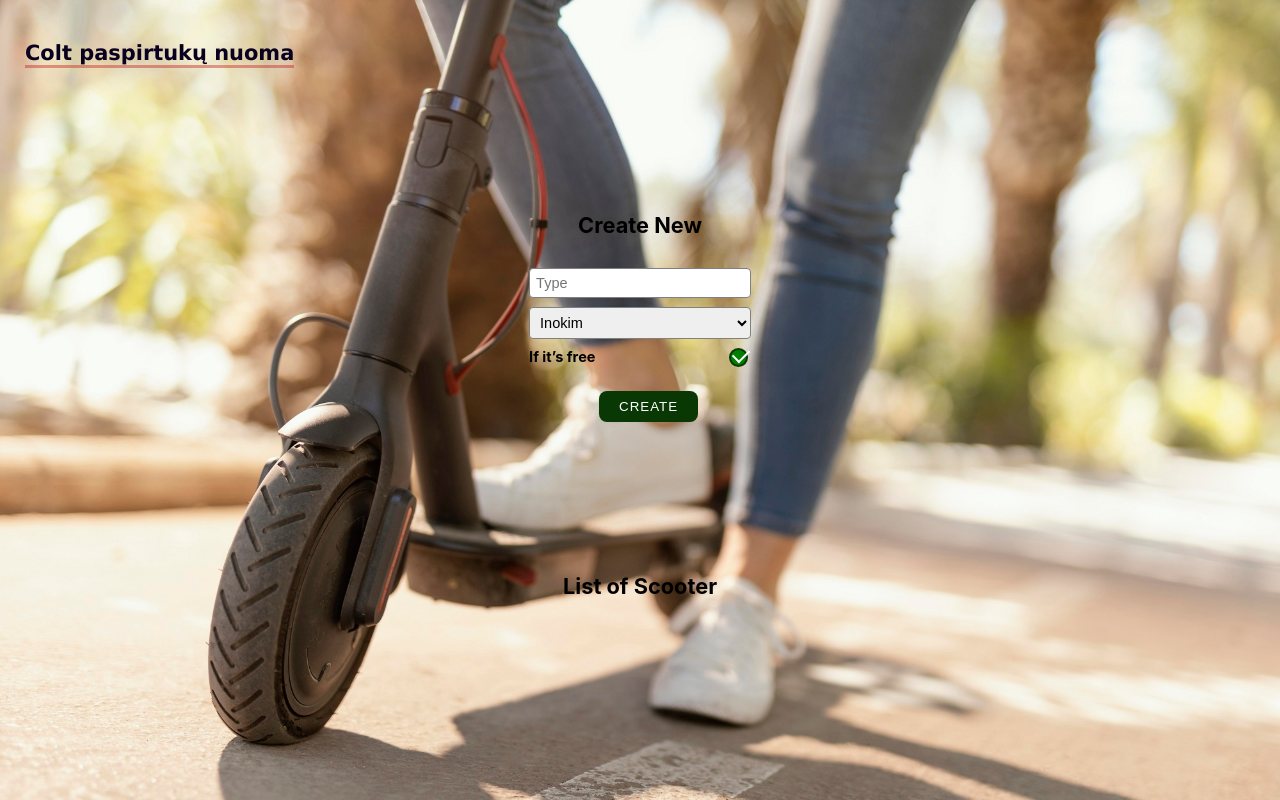
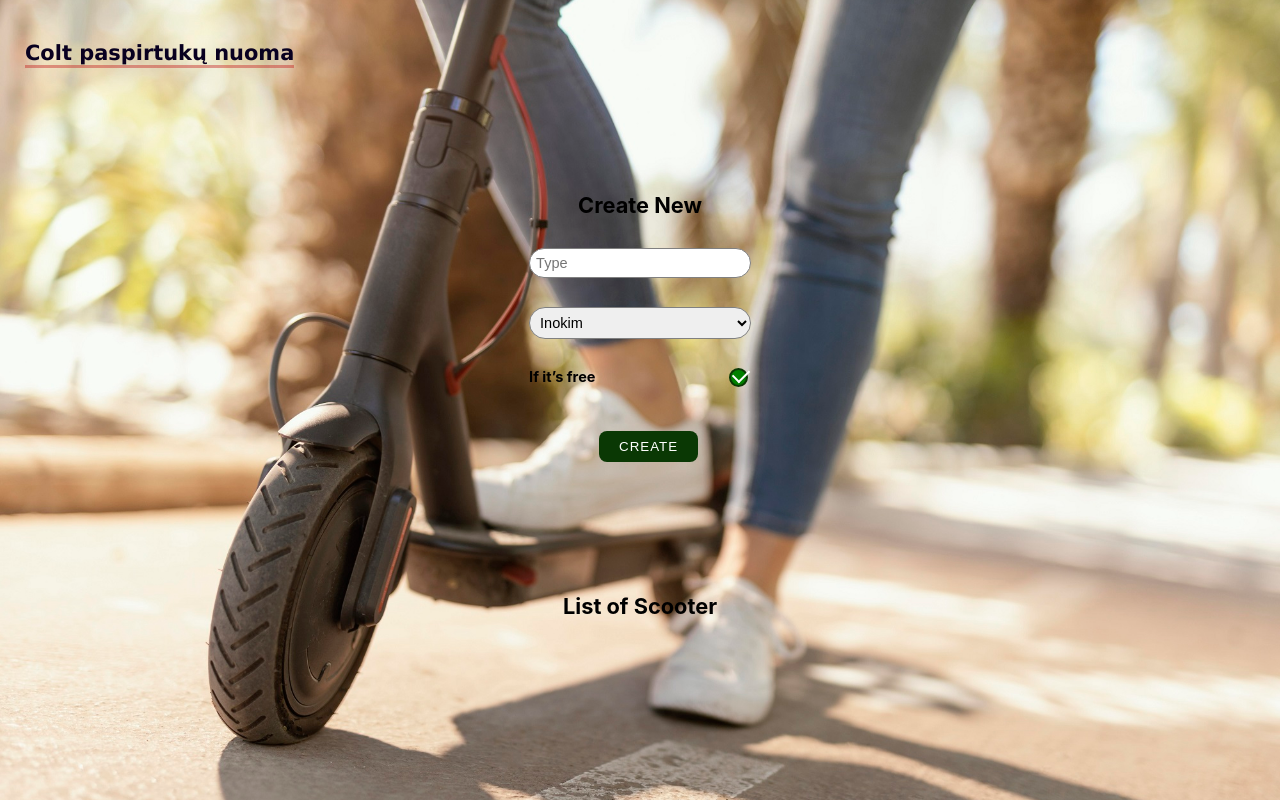
Before and after one commit to Rodzertinas/Paspirtukai, a React (Create React App) app: page / in a window 1280 px wide. Built offline with nearby package versions, Linux system fonts and the light colour scheme.

Commit message:
update
Signed-off-by: Rodzertinas <mr.rodzertinas@inbox.lt>

```diff
--- a/src/crud.scss
+++ b/src/crud.scss
@@ -103,10 +103,10 @@ body {
         }
             input,
             select {
-               margin-bottom: 9px;
+               margin-bottom: 29px;
                 display: grid;
                 border: 1px solid gray;
-                border-radius: 4px;
+                border-radius: 19px;
                 font-size: calc(10px + (16 - 10) * ((100vw - 300px) / (1600 - 300)));
                 outline: none;
                 padding: 6px;
@@ -210,7 +210,7 @@ body {
                             // margin-right: 300px;
                             position: absolute;
                             margin-top: -31px;
-                            margin-left: 223px;
+                            margin-left: 190px;
                             padding: 8px 20px;
                             border-radius: 8px;
 
@@ -312,3 +312,14 @@ body {
 
         }
         }
+
+    @media screen and (max-width: 450px) {
+        h1 {
+
+
+            display: flex;
+            justify-content: center;
+            align-items: center;
+
+        }
+        }
```
